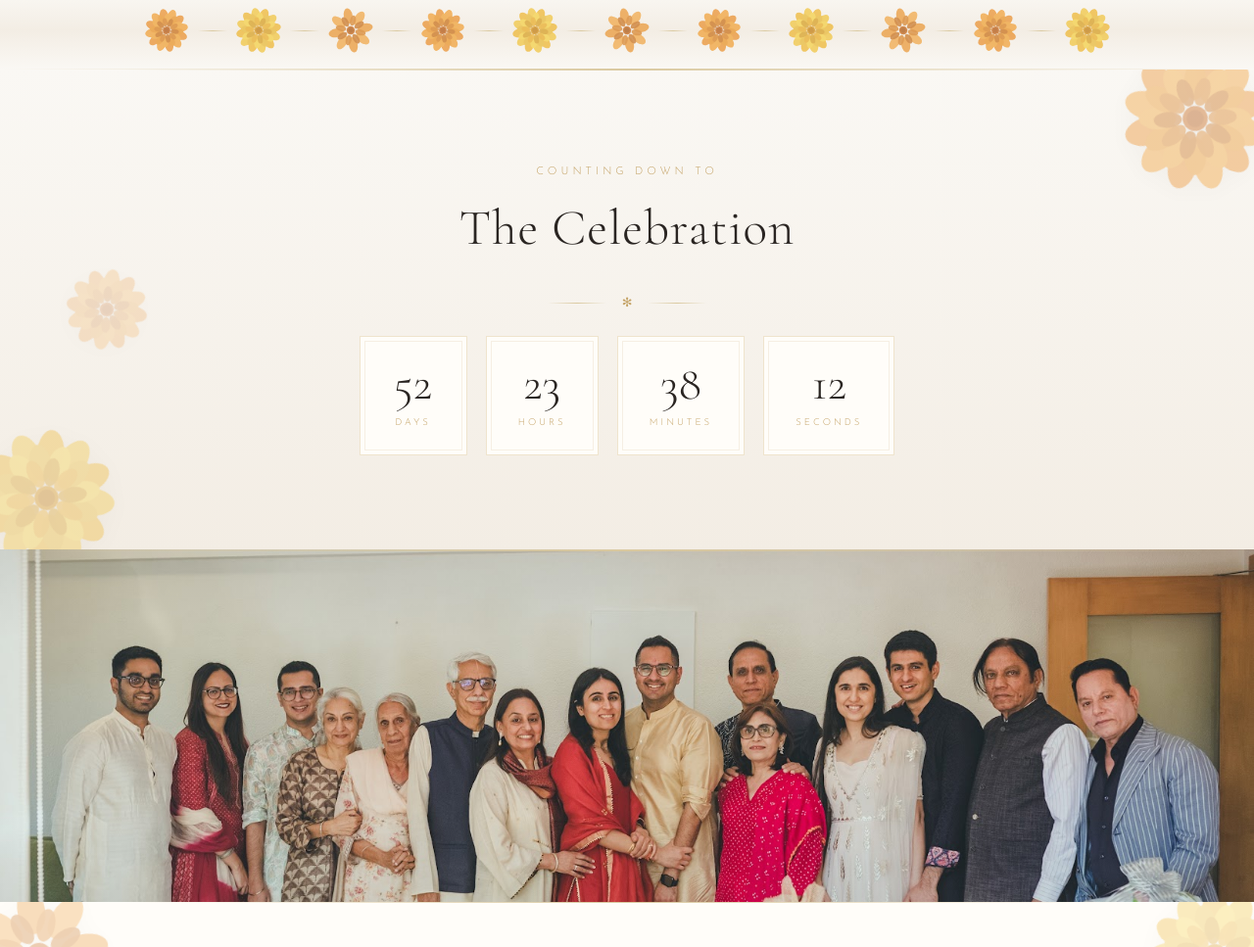
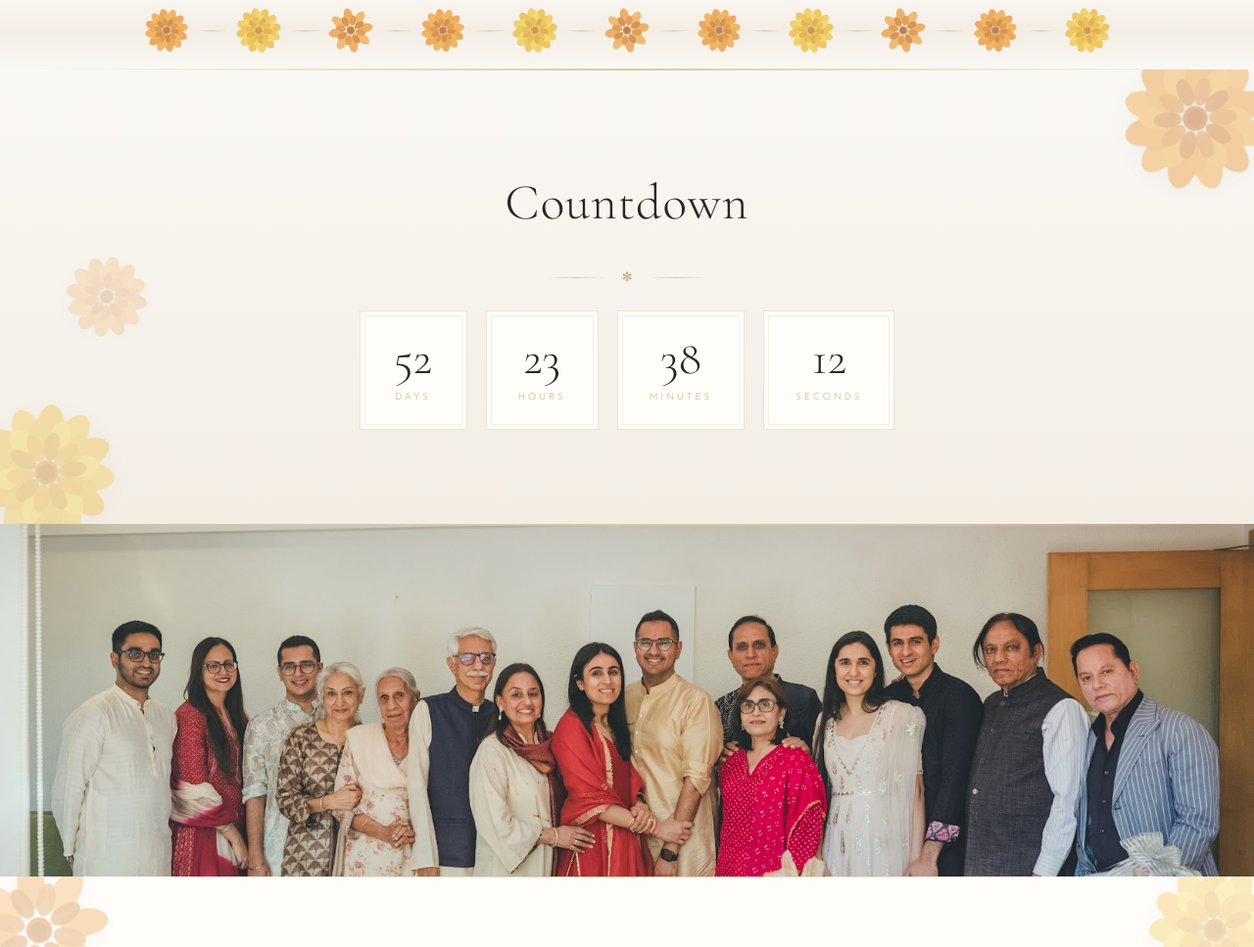
Before and after one commit to karishmagalani/sanvar-and-karishma, a plain HTML site: page index.html in a window 1280 px wide. Shown: the part 809-1776 px from the top of the page at 98% size. Drawn offline with nearby package versions, Linux system fonts and the light colour scheme.

Commit message:
Simplify countdown section heading to just "Countdown"
Co-Authored-By: Claude Opus 4.6 <noreply@anthropic.com>

```diff
--- a/index.html
+++ b/index.html
@@ -1283,8 +1283,7 @@
     <div class="marigold-decor pos-left"><img src="photos/marigolds/marigold-yellow.svg" alt="" loading="lazy"></div>
     <div class="marigold-decor pos-center"><img src="photos/marigolds/marigold-orange.svg" alt="" loading="lazy"></div>
     <div class="container fade-in">
-      <p class="section-subtitle">Counting Down To</p>
-      <h2 class="section-title">The Celebration</h2>
+      <h2 class="section-title">Countdown</h2>
       <div class="ornament-line"><span>&#10043;</span></div>
 
       <div class="countdown-grid">
```
